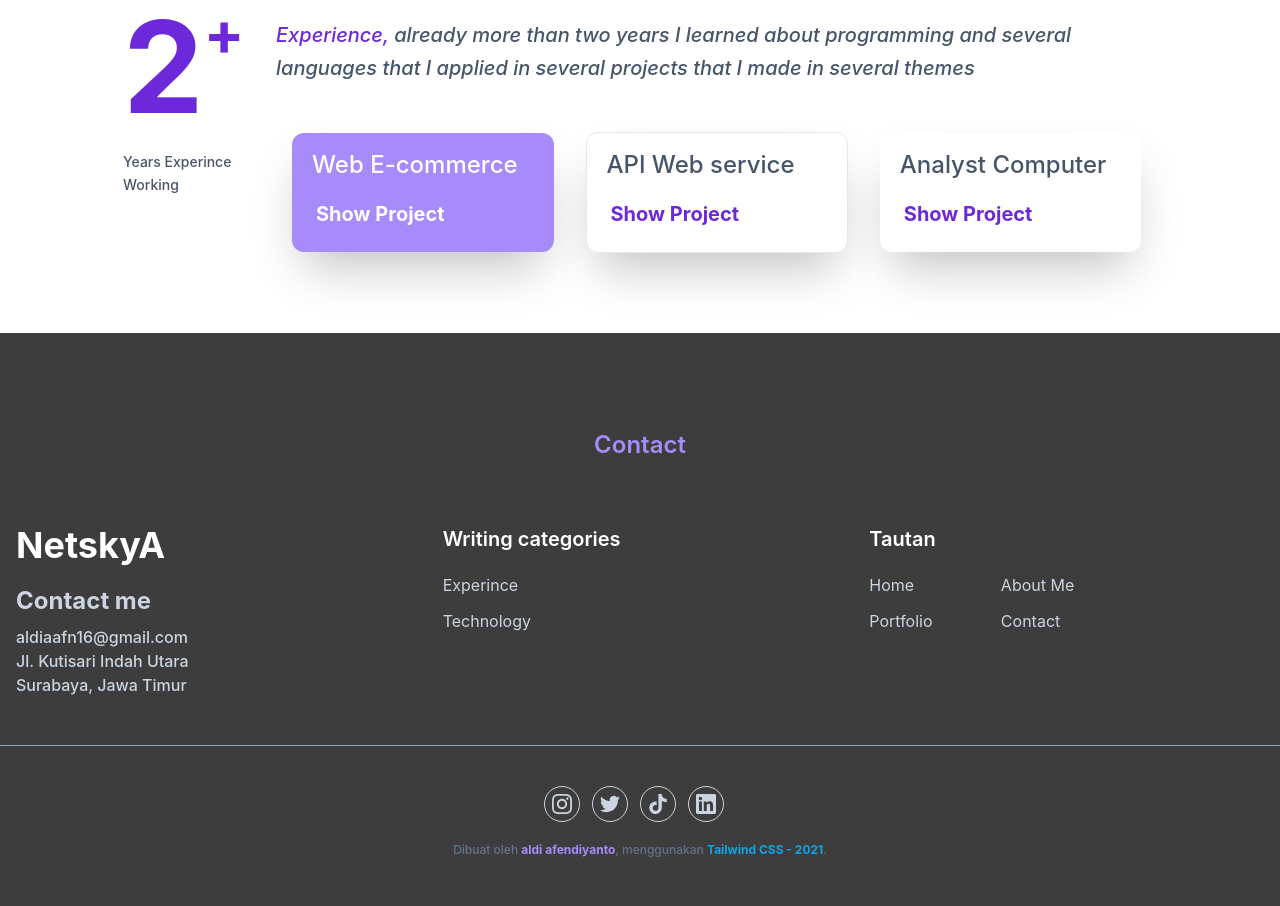
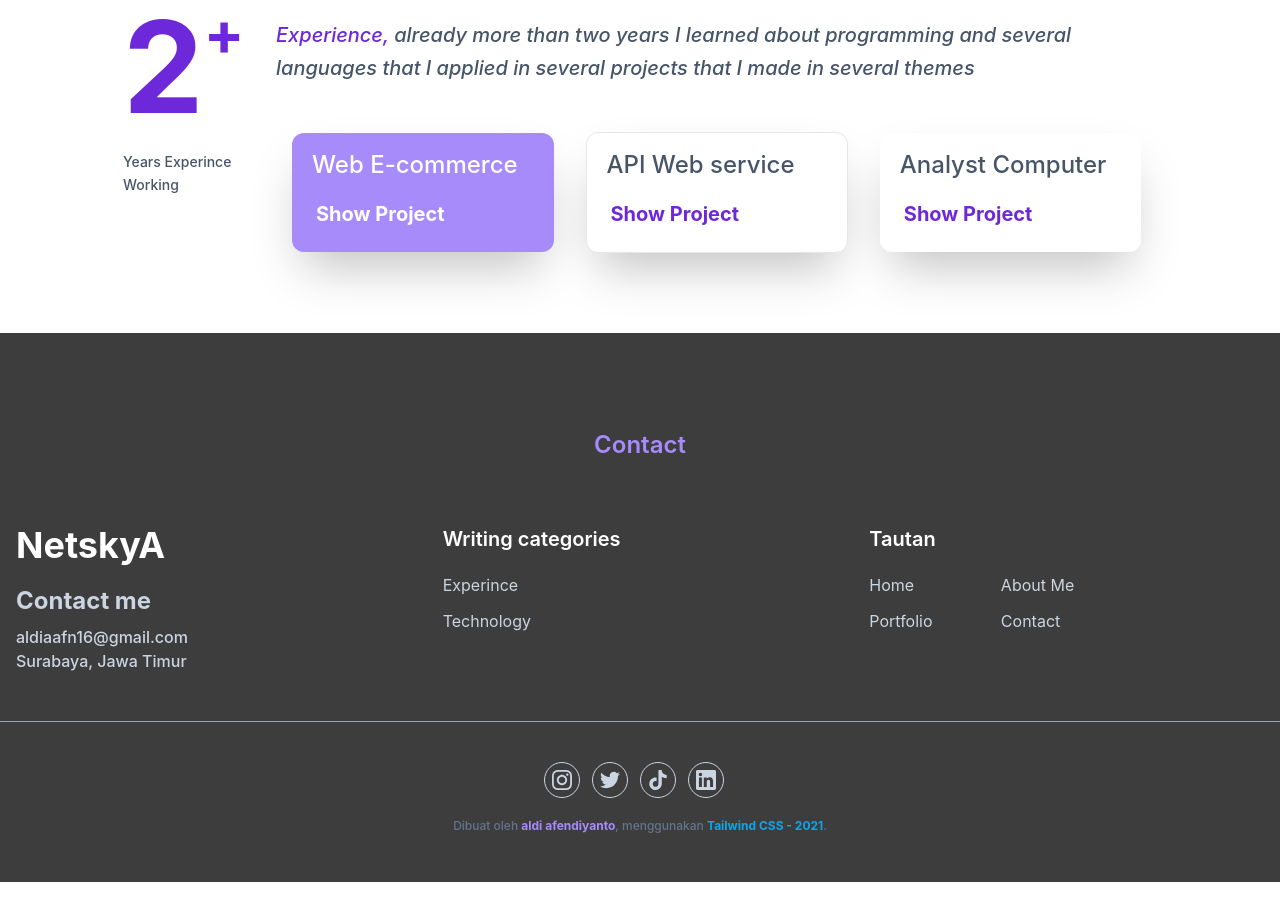
Before and after one commit to NetskyA/Portofolio-aldi_afendiyanto, a website: page index.html in a window 1280 px wide. Shown: the part 3136-4042 px from the top of the page. After the commit the page ends 4018 px from the top, so only its background shows below. Drawn offline with nearby package versions, Linux system fonts and the light colour scheme.

Commit message:
Update index.html

```diff
--- a/index.html
+++ b/index.html
@@ -372,8 +372,8 @@
               <h2 class="mb-5 text-4xl font-bold text-white">NetskyA</h2>
               <h3 class="mb-2 text-2xl font-bold">Contact me</h3>
             <a href="mailto:aldiaafn16@gmail.com">aldiaafn16@gmail.com</a>
-              <p>Jl. Kutisari Indah Utara</p>
               <p>Surabaya, Jawa Timur</p>
+              <!-- <p>Jl. Kutisari Indah Utara</p> -->
             </div>
             <div class="mb-12 w-full px-4 md:w-1/3">
               <h3 class="mb-5 text-xl font-semibold text-white">Writing categories</h3>
```
